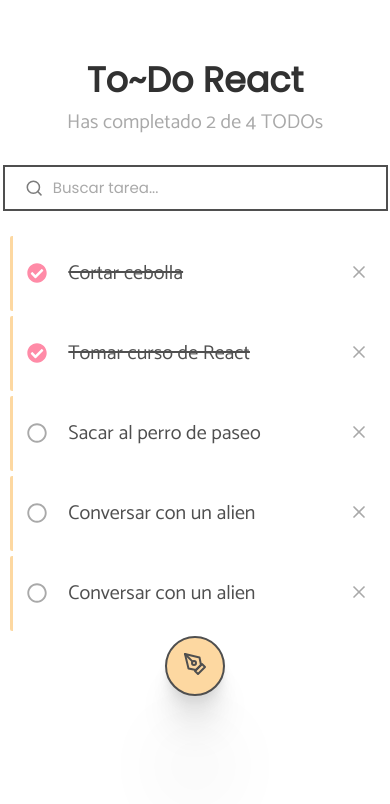
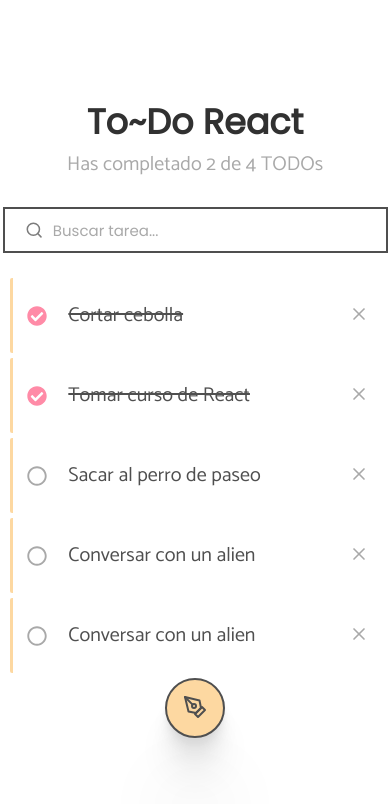
Before and after one commit to Sergio9815/todo-app, a React (Create React App) app: page / in a window 390 px wide. Shown: the top 804 px of the page. Built offline with nearby package versions, Linux system fonts and the light colour scheme.

Commit message:
:lipstick: update ui

```diff
--- a/src/index.css
+++ b/src/index.css
@@ -33,9 +33,3 @@
   align-items: center;
   justify-content: center;
 }
-
-@media only screen and (max-width: 600px) {
-  body {
-    height: 90vh;
-  }
-}
```
